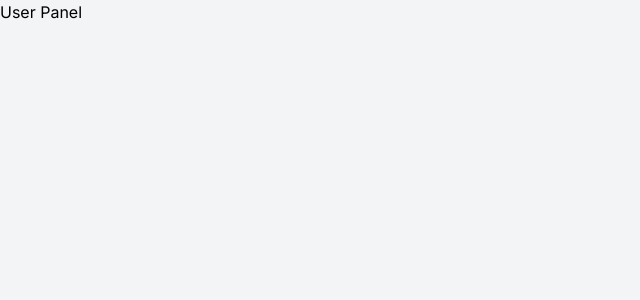
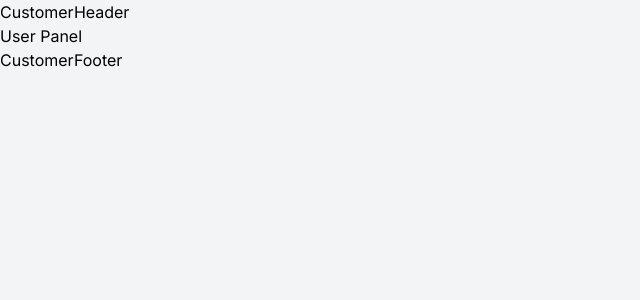
Before and after one commit to arafatyamin/kacha-bazar, a Next.js app: page /user in a window 1280 px wide. Shown: the top 300 px of the page, without its empty margins (0-640 px from the left). Built offline with nearby package versions, Linux system fonts and the light colour scheme.

Commit message:
added customer layout on user panel page

```diff
--- a/pages/user/index.js
+++ b/pages/user/index.js
@@ -1,5 +1,11 @@
+import CustomerLayout from "@/Layouts/CustomerLayout";
+
 const user = () => {
   return <div>User Panel</div>;
 };
 
+user.getLayout = function (page) {
+  return <CustomerLayout>{page}</CustomerLayout>;
+};
+
 export default user;
```
